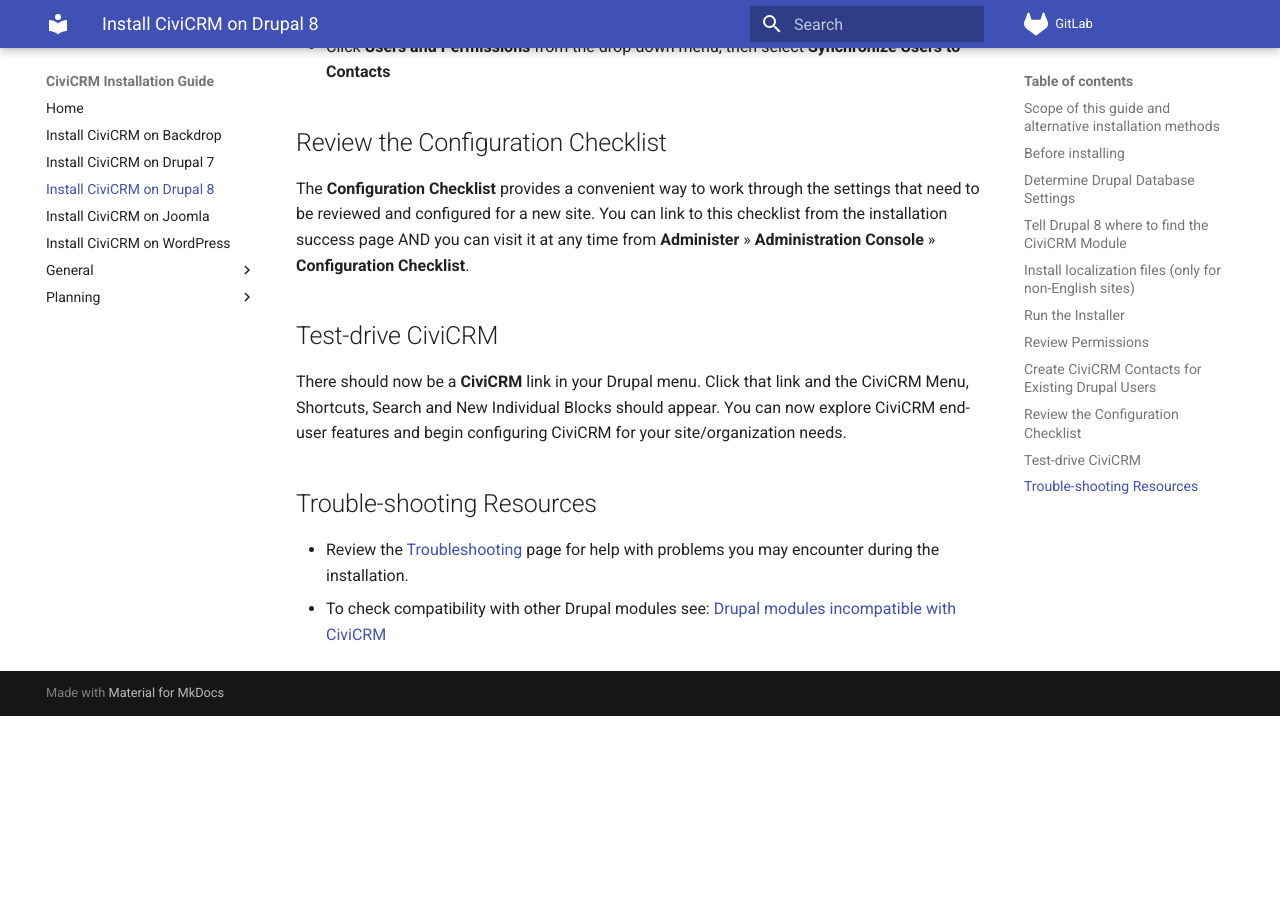
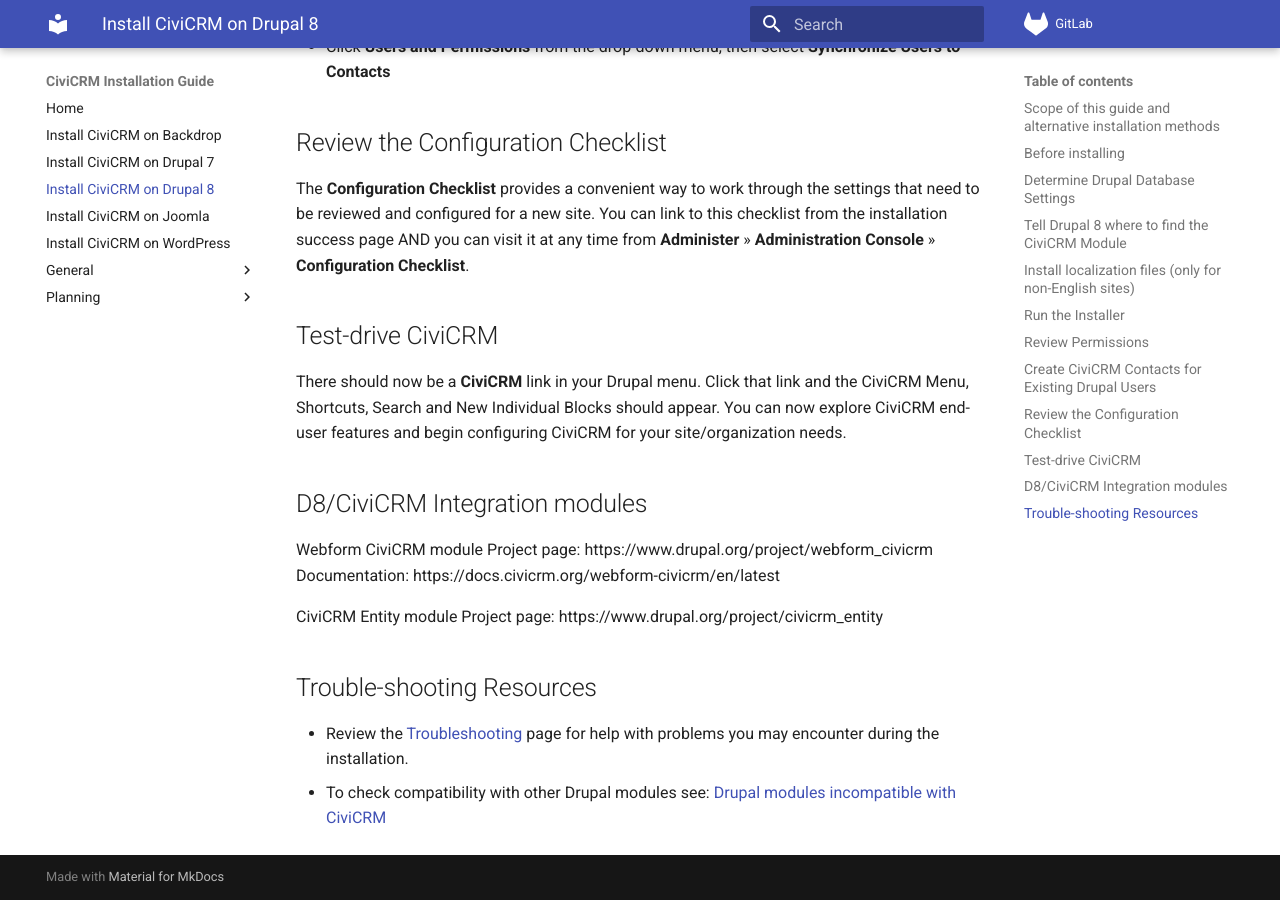
Before and after one commit to agileware/civicrm-installation-guide, an MkDocs documentation site: the page built from docs/drupal8/index.md, in a window 1280 px wide and 900 px high, scrolled down 4019 px. Built offline with MkDocs 1.6.1 and Material for MkDocs 9.7.7, drawn with Linux system fonts in a browser that asks for light colours; before the commit the page ends 4735 px from its top, so only the background shows below that.

Commit message:
add_integration_modules

```diff
--- a/docs/drupal8/index.md
+++ b/docs/drupal8/index.md
@@ -117,6 +117,15 @@ The **Configuration Checklist** provides a convenient way to work through the se
 
 There should now be a **CiviCRM** link in your Drupal menu. Click that link and the CiviCRM Menu, Shortcuts, Search and New Individual Blocks should appear. You can now explore CiviCRM end-user features and begin configuring CiviCRM for your site/organization needs.
 
+## D8/CiviCRM Integration modules {:#integration-modules}
+
+Webform CiviCRM module
+Project page: https://www.drupal.org/project/webform_civicrm
+Documentation: https://docs.civicrm.org/webform-civicrm/en/latest
+
+CiviCRM Entity module
+Project page: https://www.drupal.org/project/civicrm_entity
+
 ## Trouble-shooting Resources {:#troubleshooting}
 
 * Review the [Troubleshooting](../general/troubleshooting.md) page for help with problems you may encounter during the installation.
```
